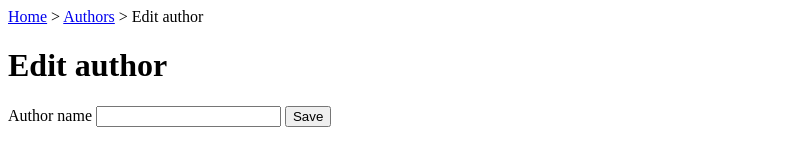
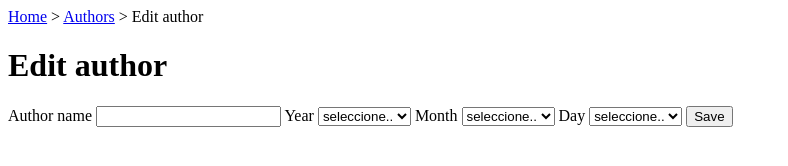
Before and after one commit to giselalanciani/books, a website built with webpack: page dist/authors/edit/index.html in a window 1280 px wide. Shown: the whole page, without its empty margins (0-788 px from the left). Built offline with nearby package versions, Linux system fonts and the light colour scheme.

Commit message:
adding edit vista

```diff
--- a/dist/authors/edit/index.html
+++ b/dist/authors/edit/index.html
@@ -16,8 +16,27 @@
       <label for="authorname">Author name</label>
       <input type="text" name="authorname" />
 
+      <label for="year">Year</label>
+      <select name="year" id="year">
+        <option value="">seleccione..</option>
+      </select>
+
+      <label for="month">Month</label>
+      <select name="month" id="month">
+        <option value="">seleccione..</option>
+      </select>
+
+      <label for="day">Day</label>
+      <select name="day" id="day">
+        <option value="">seleccione..</option>
+      </select>
+
       <button id="save-author-button" type="button">Save</button>
     </form>
+
+    <template id="date-option-template">
+      <option value="seleccione">seleccione..</option>
+    </template>
 
     <script src="/assets/scripts/editAuthorsBundle.js"></script>
   </body>
```
